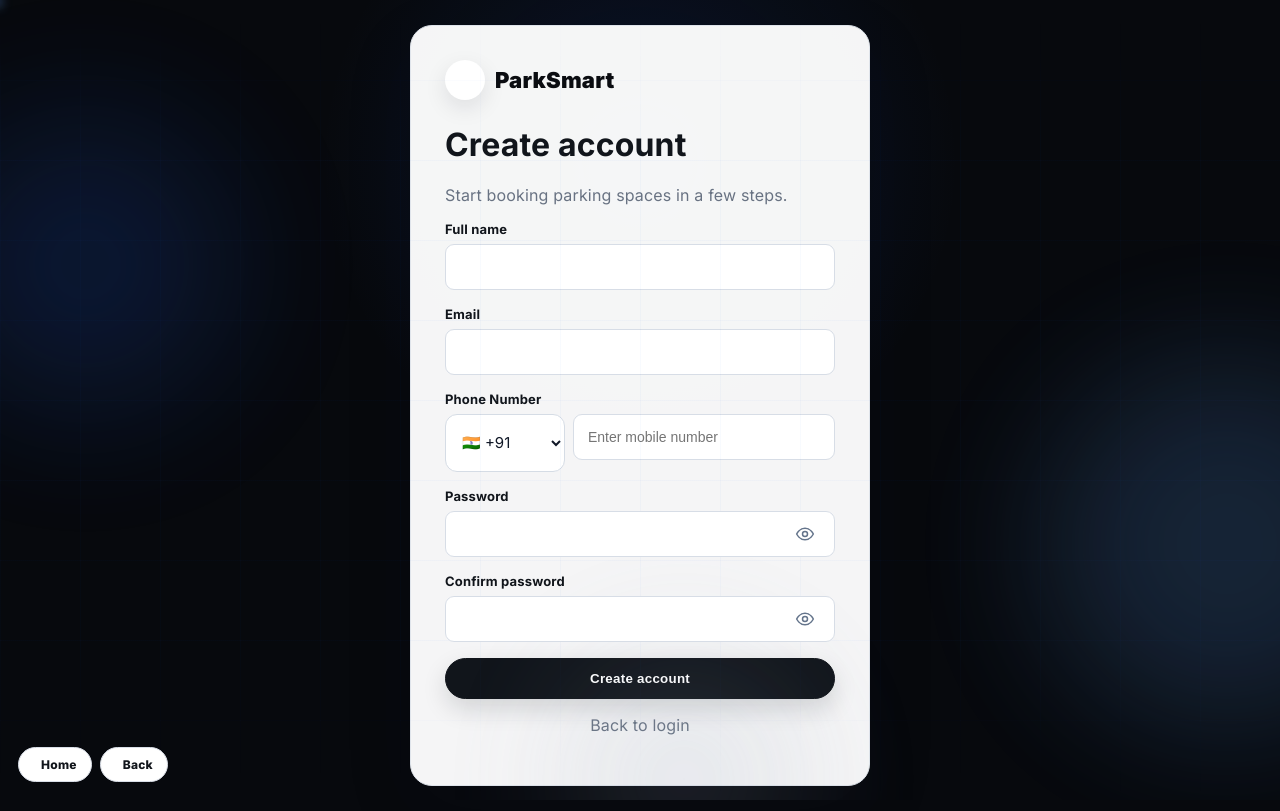
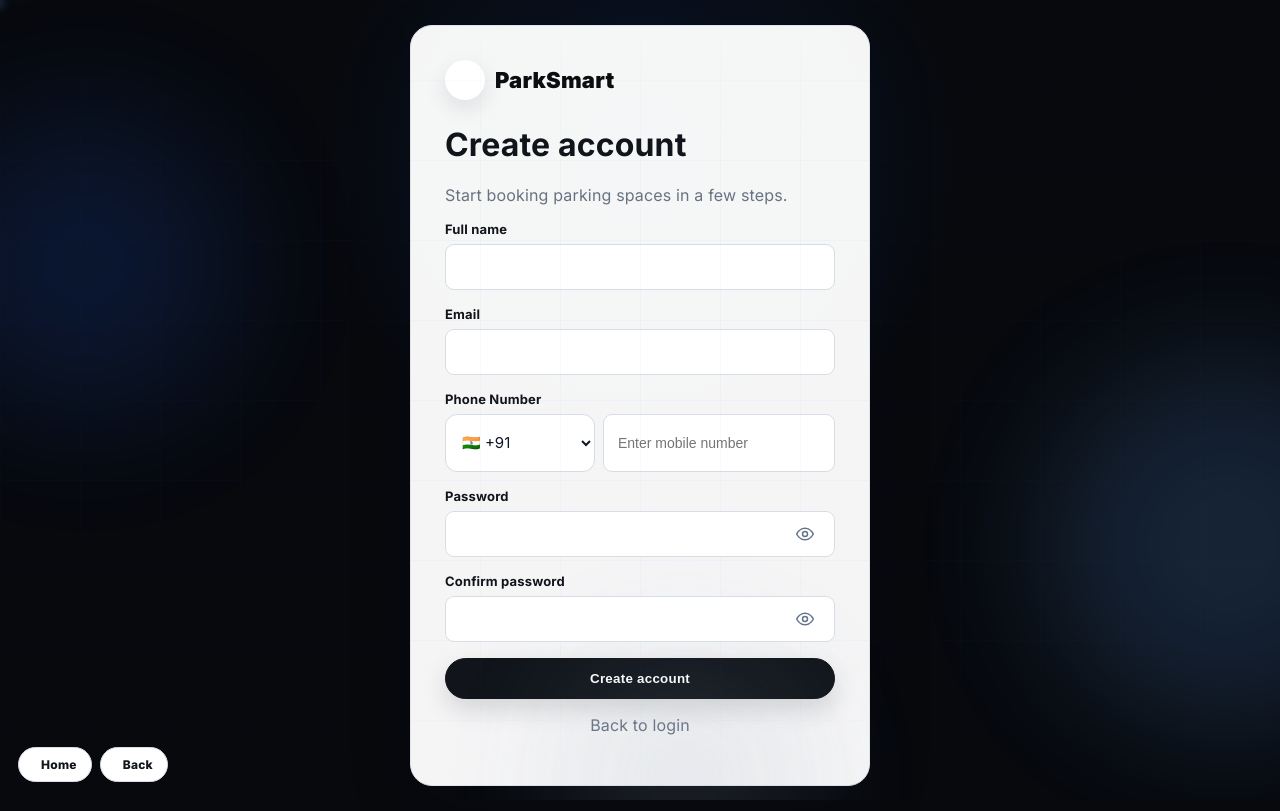
Before and after one commit to SidShirke30/SmartPark, a PHP site: page /frontend/register.php in a window 1280 px wide. Run offline with PHP 8.4, Linux system fonts and the light colour scheme.

Commit message:
Fix country code and phone input alignment

```diff
--- a/frontend/register.php
+++ b/frontend/register.php
@@ -173,16 +173,22 @@ if ($_SERVER['REQUEST_METHOD']==='POST') {
 <link rel="stylesheet" href="assets/css/smartpark-motion.css">
 <link rel="stylesheet" href="assets/css/smartpark-theme.css"><link rel="stylesheet" href="assets/css/smartpark-refresh.css">
 <style>
+
 .phone-input-group {
     display: flex;
+    align-items: stretch;
     width: 100%;
     gap: 8px;
 }
 
-.country-code {
-    width: 120px;
-    min-width: 120px;
-    height: 58px;
+.phone-input-group .country-code {
+    flex: 0 0 150px;
+    width: 150px;
+    min-width: 150px;
+    max-width: 150px;
+    height: 58px !important;
+    min-height: 58px !important;
+    box-sizing: border-box !important;
     padding: 0 12px;
     border: 1px solid #d5dce5;
     border-radius: 12px;
@@ -194,14 +200,18 @@ if ($_SERVER['REQUEST_METHOD']==='POST') {
     cursor: pointer;
 }
 
-.country-code:focus {
+.phone-input-group .phone-number {
+    flex: 1;
+    width: 0;
+    min-width: 0;
+    height: 58px !important;
+    min-height: 58px !important;
+    box-sizing: border-box !important;
+}
+
+.phone-input-group .country-code:focus {
     border-color: #2563eb;
     box-shadow: 0 0 0 3px rgba(37, 99, 235, 0.10);
-}
-
-.phone-number {
-    flex: 1;
-    min-width: 0;
 }
 
 @media (max-width: 500px) {
@@ -209,13 +219,16 @@ if ($_SERVER['REQUEST_METHOD']==='POST') {
         gap: 6px;
     }
 
-    .country-code {
+    .phone-input-group .country-code {
+        flex-basis: 105px;
         width: 105px;
         min-width: 105px;
+        max-width: 105px;
         padding: 0 8px;
         font-size: 14px;
     }
 }
+
 
 .password-input-wrap {
     position: relative;
```
